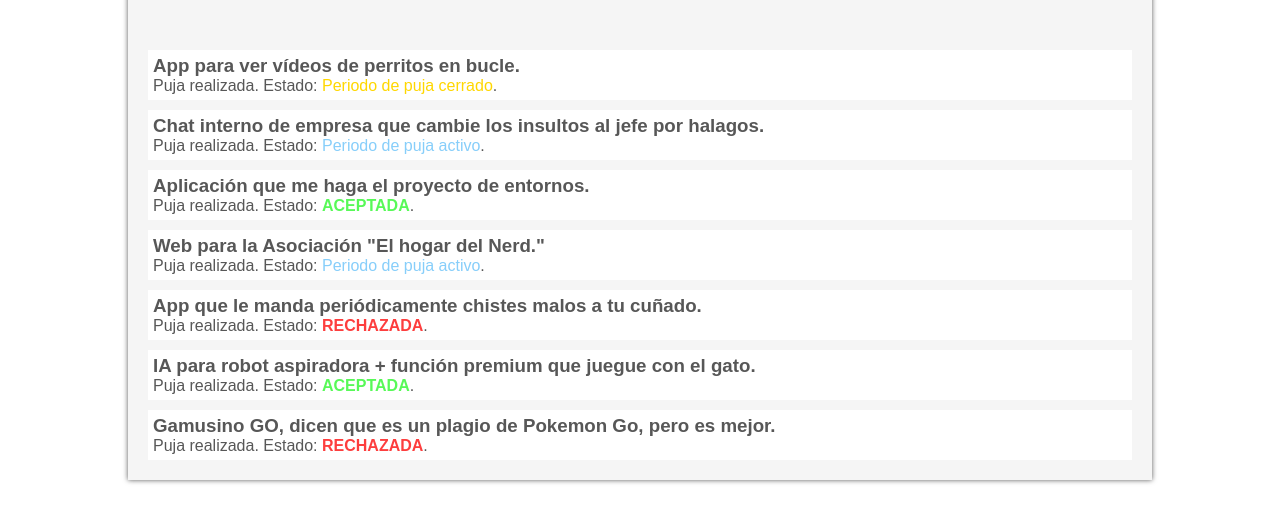
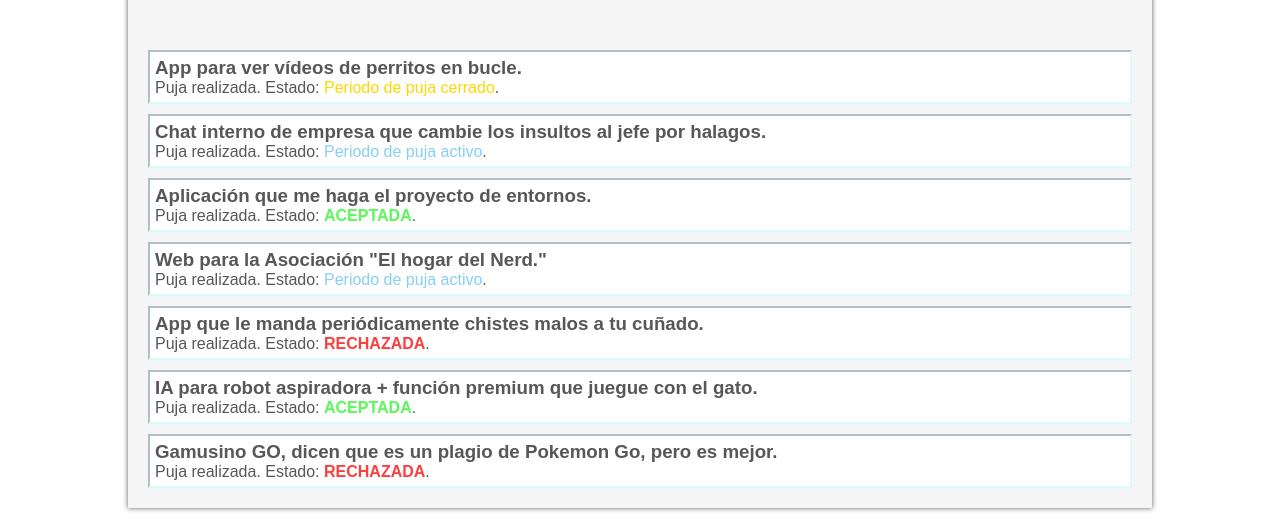
Before and after one commit to r00driig00/ProyectoEntornos, a plain HTML site: page indexEstadoPuja/indexEstadoPuja.html in a window 1280 px wide. Shown: the part 165-692 px from the top of the page. Drawn offline with Linux system fonts and the light colour scheme.

Commit message:
Update style.css

```diff
--- a/indexEstadoPuja/style.css
+++ b/indexEstadoPuja/style.css
@@ -230,6 +230,7 @@ article{
     background-color: white;
     padding: 5px;
     margin: 10px;
+    border: inset 2.5px var(--colorfondo);
 }
 article:first-of-type{
     margin-top: 35px;
```
